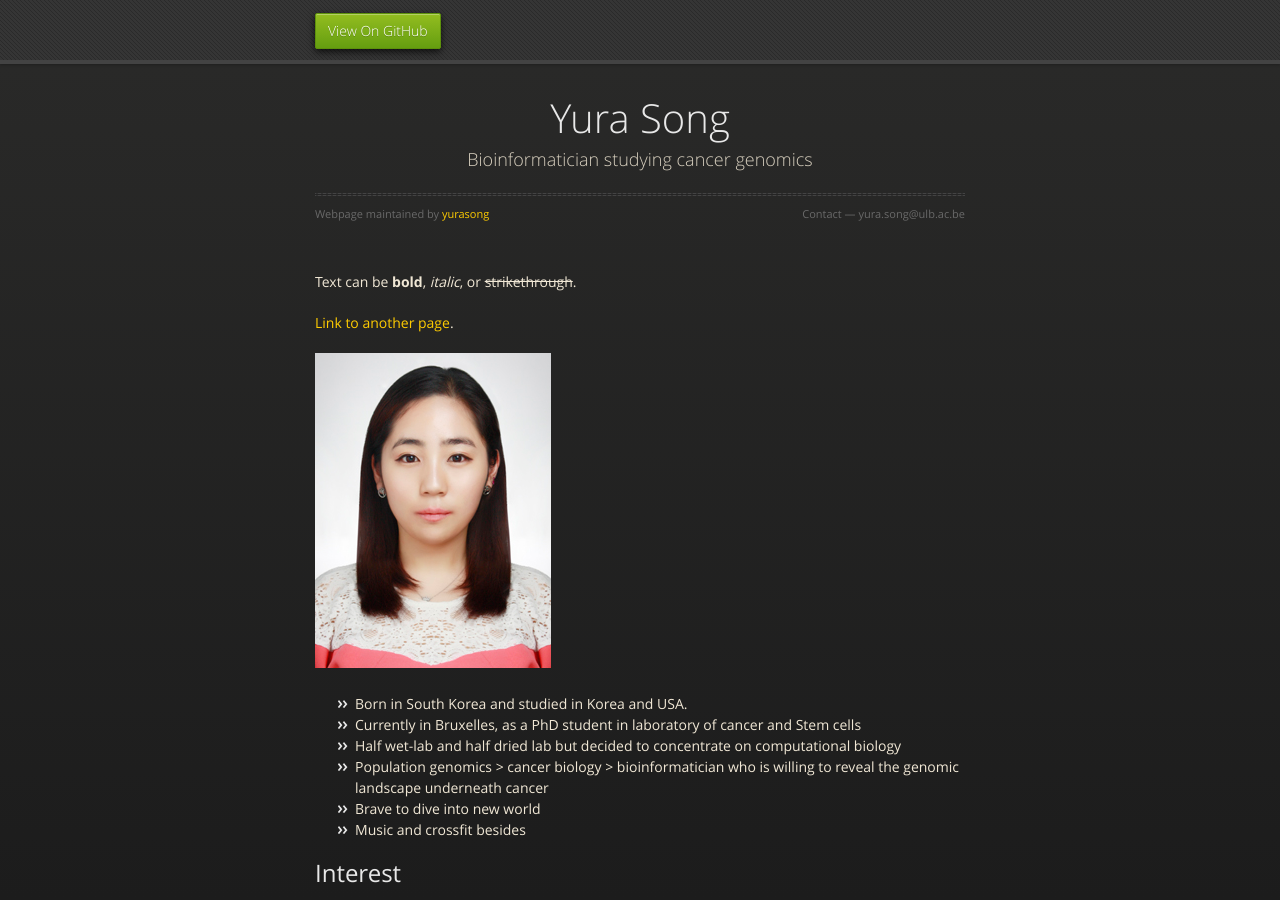
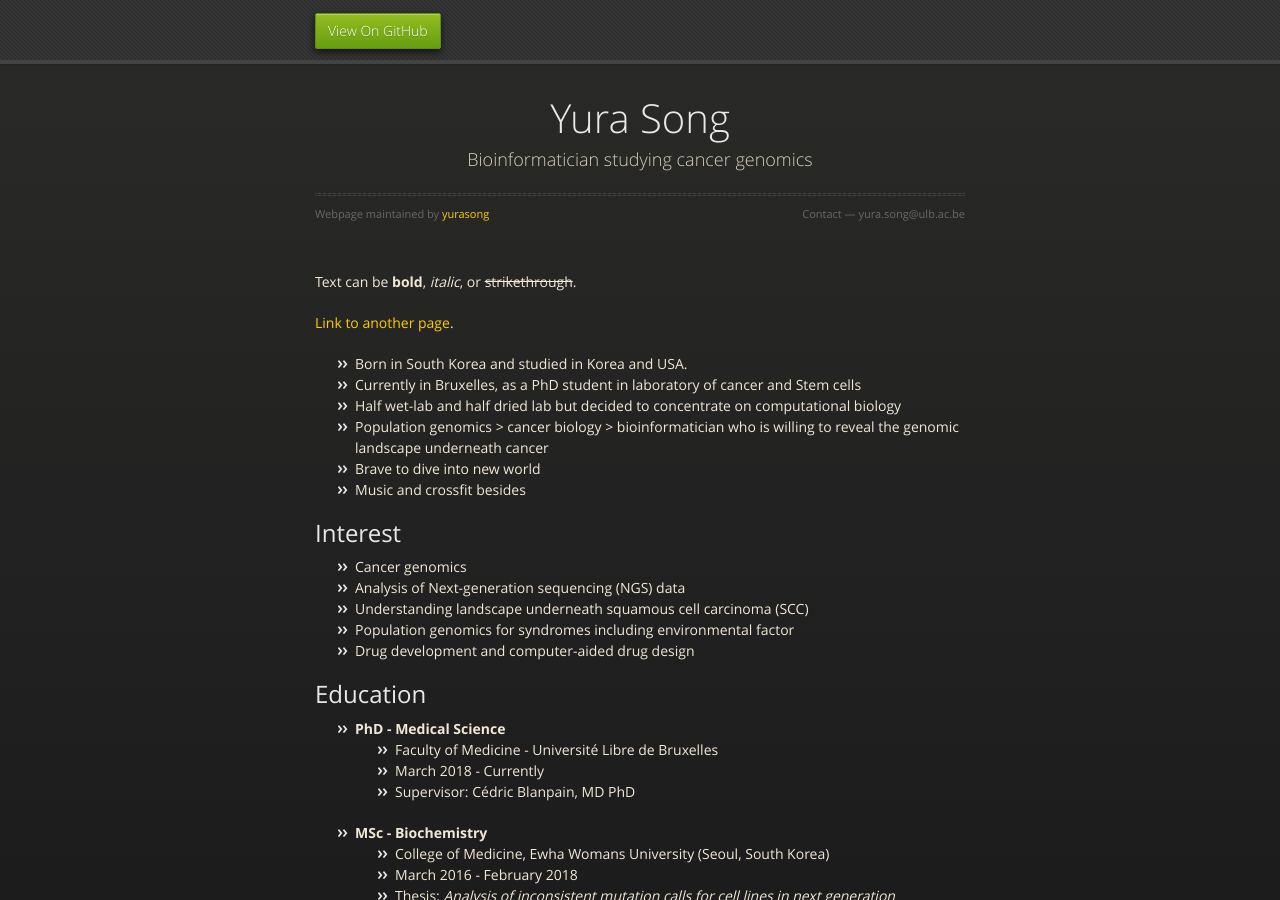
Before and after one commit to yurasong/yurasong.github.io, a Jekyll site: the page built from index.md, in a window 1280 px wide and 900 px high. Built offline with Jekyll 4.4.1, drawn with Linux system fonts in a browser that asks for light colours.

Commit message:
image eliminate

```diff
--- a/index.md
+++ b/index.md
@@ -5,9 +5,6 @@ layout: default
 Text can be **bold**, _italic_, or ~~strikethrough~~.
 
 [Link to another page](./another-page.html).
-
-![Yura Song_Picture.jpg](https://github.com/yurasong/yurasong.github.io/blob/master/Yura%20Song_Picture.jpg)
-
 
 
 - Born in South Korea and studied in Korea and USA.
```
